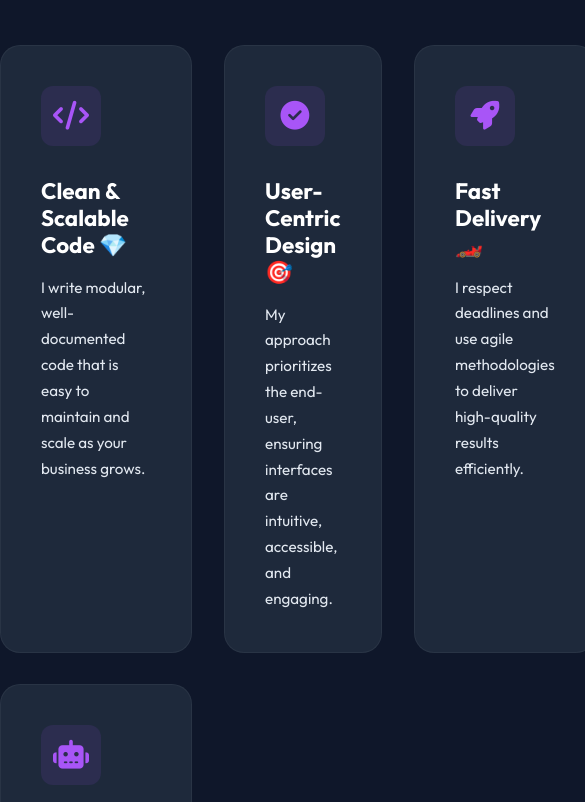
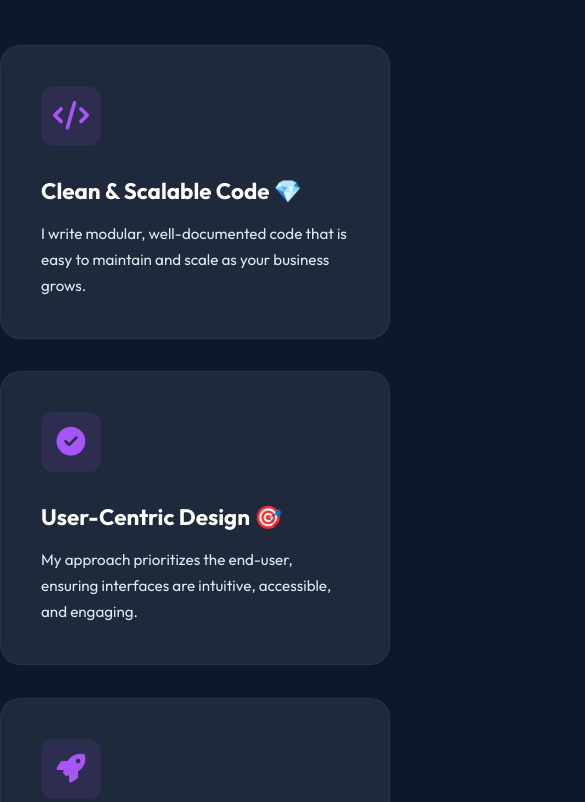
Before and after one commit to durgamsaishankargoud0702-debug/my-portfolio, a plain HTML site: page index.html in a window 390 px wide. Shown: the part 4717-5519 px from the top of the page, 585 px wide, since content can reach past the window. Drawn offline with Linux system fonts and the light colour scheme.

Commit message:
Fix mobile grids order specificity

```diff
--- a/style.css
+++ b/style.css
@@ -1715,3 +1715,13 @@ section,
         padding: 4rem 2rem;
     }
 }
+
+/* Force Mobile Grids (Fixing Order Override) */
+@media (max-width: 768px) {
+    .projects-grid,
+    .benefits-grid,
+    .expertise-grid,
+    .services-grid {
+        grid-template-columns: 1fr !important;
+    }
+}
```
